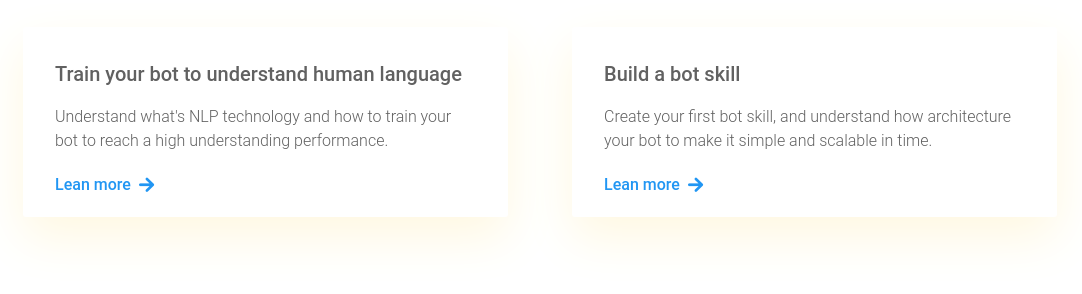
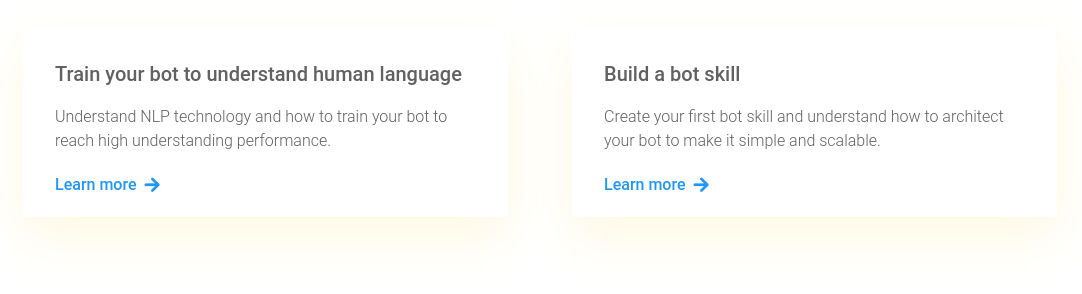
Before and after one commit to SAP-archive/docs, a Jekyll site: the page built from index.md, in a window 1280 px wide. Shown: the part 639-933 px from the top of the page, without its empty margins (100-1182 px from the left). Built offline with Jekyll 4.4.1, drawn with Linux system fonts in a browser that asks for light colours; nearby versions of some CDN libraries; a style sheet for code colours, icons or effects is not loaded.

Commit message:
Update home.html

```diff
--- a/_layouts/home.html
+++ b/_layouts/home.html
@@ -58,10 +58,10 @@ layout: default
             Train your bot to understand human language
           </div>
           <div class='card-description mb2'>
-            Understand what's NLP technology and how to train your bot to reach a high understanding performance.
+            Understand NLP technology and how to train your bot to reach high understanding performance.
           </div>
           <div class='card-goTo flex flex-center'>
-            <span>Lean more </span>
+            <span>Learn more </span>
             <span class='icon ion-md-arrow-round-forward ml1'/>
           </div>
         </div>
@@ -73,12 +73,11 @@ layout: default
             Build a bot skill
           </div>
           <div class='card-description mb2'>
-            Create your first bot skill, and understand how architecture your bot to make it simple and scalable in
-            time.
+            Create your first bot skill and understand how to architect your bot to make it simple and scalable.
           </div>
 
           <div class='card-goTo flex flex-center'>
-            <span>Lean more </span>
+            <span>Learn more </span>
             <span class='icon ion-md-arrow-round-forward ml1'/>
           </div>
 
```
